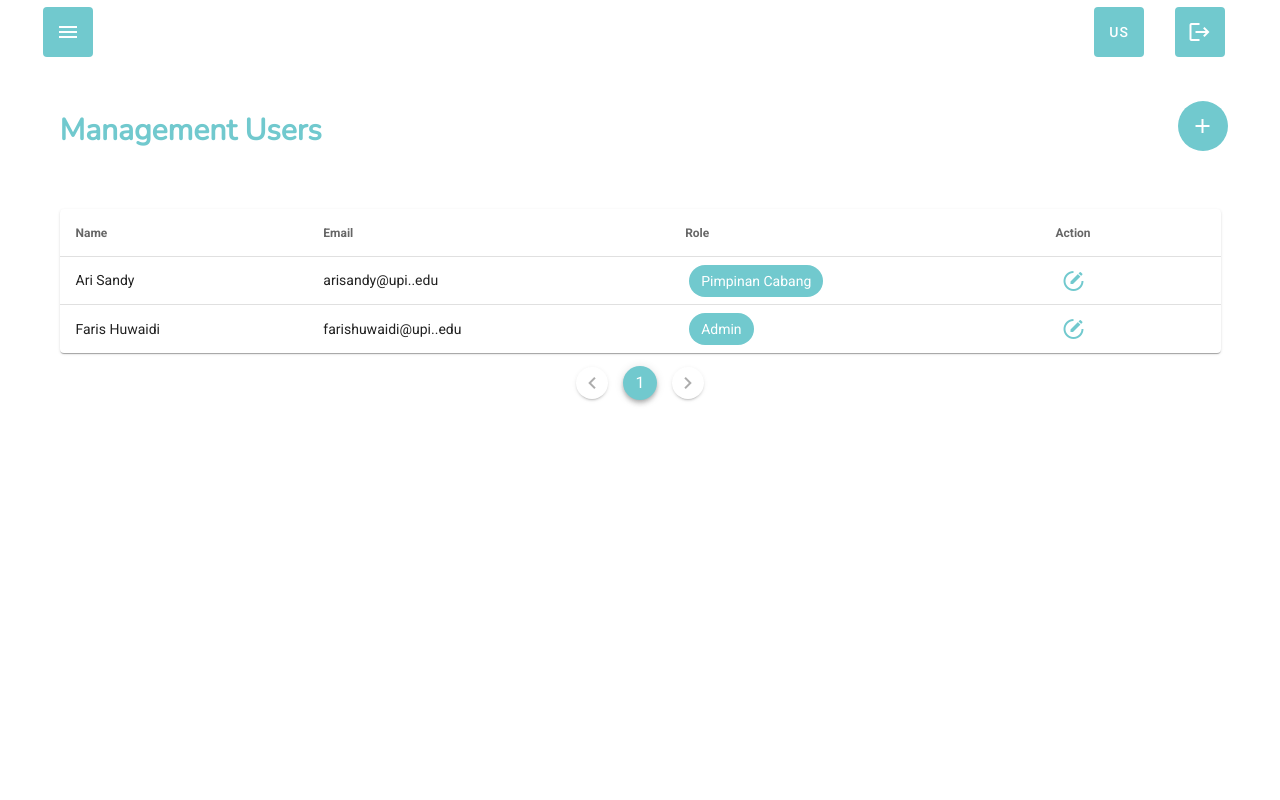
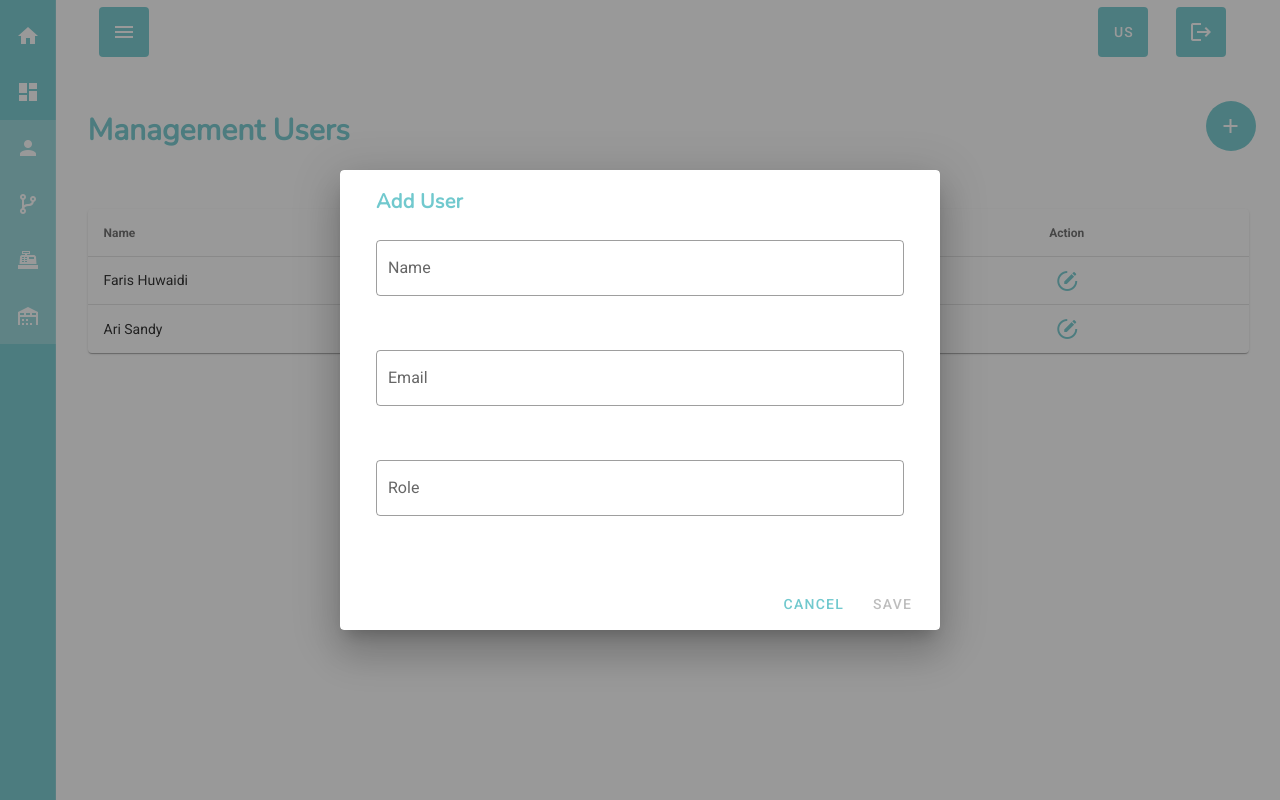
Before and after one commit to SugarDaddyz/frontend_PAT, a Vue app: page /users in a window 1280 px wide. Both pictures are taken after a click on the button 1202 px from the left and 126 px from the top of the page. Built offline with nearby package versions, Linux system fonts and the light colour scheme.

Commit message:
Update drawer & Dashboard

```diff
--- a/src/components/Drawer.vue
+++ b/src/components/Drawer.vue
@@ -17,7 +17,7 @@
         <v-col cols="6" sm="2" md="9">
           <v-tooltip bottom>
             <template v-slot:activator="{ on, attrs }">
-              <v-btn class="float-right" icon v-bind="attrs" v-on="on" dark>
+              <v-btn class="float-right" @click="dialog = true" icon v-bind="attrs" v-on="on" dark>
                 <v-avatar color="#71C9CE" rounded size="50"> US </v-avatar>
               </v-btn>
             </template>
@@ -103,7 +103,7 @@ export default {
       },
     ],
     // mini: true,
-    drawer: false,
+    drawer: true,
   }),
 };
 </script>
--- a/src/views/Apps/Dashboard.vue
+++ b/src/views/Apps/Dashboard.vue
@@ -38,25 +38,25 @@ export default {
       {
         title: "Users",
         icon: "mdi-account",
-        number: "20",
+        number: "2",
         color: "#3182ce",
       },
       {
         title: "Cabang",
         icon: "mdi-source-branch",
-        number: "8",
+        number: "0",
         color: "#C76049",
       },
       {
         title: "Transaksi",
         icon: "mdi-cash-register",
-        number: "213",
+        number: "0",
         color: "#49C77B",
       },
       {
         title: "Product",
         icon: "mdi-warehouse",
-        number: "1000",
+        number: "0",
         color: "#8049C7",
       },
     ],
--- a/src/views/Apps/Users/Users.vue
+++ b/src/views/Apps/Users/Users.vue
@@ -6,7 +6,7 @@
       </v-col>
       <v-col cols="6">
         <div class="float-right my-8 title-text">
-          <v-tooltip bottom>
+          <v-dialog v-model="dialog" max-width="600px">
             <template v-slot:activator="{ on, attrs }">
               <v-btn class="float-right" icon v-bind="attrs" v-on="on" dark>
                 <v-avatar color="#71C9CE" circle size="50">
@@ -14,8 +14,59 @@
                 </v-avatar>
               </v-btn>
             </template>
-            <span>Add Users</span>
-          </v-tooltip>
+            <v-card>
+              <v-card-title>
+                <span class="title-dialog ml-3">Add User</span>
+              </v-card-title>
+
+              <v-card-text>
+                <v-container>
+                  <v-row>
+                    <v-col cols="12" sm="12" md="12">
+                      <v-text-field
+                        id="terms"
+                        outline
+                        v-model="editedDatas.name"
+                        label="Name"
+                        outlined
+                      ></v-text-field>
+                    </v-col>
+                    <v-col cols="12" sm="12" md="12">
+                      <v-text-field
+                        id="terms"
+                        v-model="editedDatas.email"
+                        label="Email"
+                        outlined
+                      ></v-text-field>
+                    </v-col>
+                    <v-col cols="12" sm="12" md="12">
+                      <v-text-field
+                        id="terms"
+                        v-model="editedDatas.role"
+                        :roles="roles"
+                        label="Role"
+                        outlined
+                      ></v-text-field>
+                    </v-col>
+                  </v-row>
+                </v-container>
+              </v-card-text>
+
+              <v-card-actions>
+                <v-spacer></v-spacer>
+                <v-btn color="#71c9ce" text @click="close"> Cancel </v-btn>
+                <v-btn
+                  :disabled="isDisabled"
+                  color="#71c9ce"
+                  text
+                  @click="save"
+                >
+                  Save
+                </v-btn>
+              </v-card-actions>
+            </v-card>
+          </v-dialog>
+          <!--  -->
         </div>
       </v-col>
     </v-row>
@@ -61,6 +112,8 @@
 export default {
   data() {
     return {
+      terms: false,
+      dialog: false,
       page: 1,
       pageCount: 0,
       itemsPerPage: 10,
@@ -68,28 +121,88 @@ export default {
         {
           text: "Name",
           align: "start",
-          sortable: false,
           value: "name",
         },
-        { text: "Email", value: "email" },
+        { text: "Username", value: "username" },
         { text: "Role", value: "role" },
-        { text: "Action", value: "action" },
+        { text: "Action", value: "action", sortable: false },
       ],
-      datas: [
+      datas: [],
+      editedIndex: -1,
+      editedDatas: {
+        name: "",
+        email: "",
+        role: "",
+      },
+      defaultDatas: {
+        name: "",
+        email: "",
+        role: "",
+      },
+    };
+  },
+
+  computed: {
+    formTitle() {
+      return this.editedIndex === -1 ? "New User" : "Edit User";
+    },
+    isDisabled: function () {
+      return !this.terms;
+    },
+  },
+
+  watch: {
+    dialog(val) {
+      val || this.close();
+    },
+    dialogDelete(val) {
+      val || this.closeDelete();
+    },
+  },
+
+  created() {
+    this.initialize();
+  },
+
+  methods: {
+    initialize() {
+      this.datas = [
         {
-          name: "Ari Sandy",
-          email: "arisandy@upi..edu",
-          role: "Pimpinan Cabang",
+          name: "Faris Huwaidi",
+          username: "farishuwaidi",
+          role: 1,
           action: "mdi-circle-edit-outline",
         },
         {
-          name: "Faris Huwaidi",
-          email: "farishuwaidi@upi..edu",
-          role: "Admin",
+          name: "Ari Sandy",
+          username: "arisandy",
+          role: 2,
           action: "mdi-circle-edit-outline",
         },
-      ],
-    };
+      ];
+    },
+
+    editItem(item) {
+      this.editedIndex = this.desserts.indexOf(item);
+      this.editedDatas = Object.assign({}, item);
+      this.dialog = true;
+    },
+
+    close() {
+      this.dialog = false;
+      this.$nextTick(() => {
+        this.editedDatas = Object.assign({}, this.defaultDatas);
+        this.editedIndex = -1;
+      });
+    },
+    save() {
+      if (this.editedIndex > -1) {
+        Object.assign(this.datas[this.editedIndex], this.editedDatas);
+      } else {
+        this.datas.push(this.editedDatas);
+      }
+      this.close();
+    },
   },
 };
 </script>
@@ -101,4 +214,11 @@ export default {
   font-size: 30px;
   font-family: "Nunito", sans-serif;
 }
+
+.title-dialog {
+  color: #71c9ce;
+  font-weight: bold;
+  font-size: 20px;
+  font-family: "Nunito", sans-serif;
+}
 </style>
```
